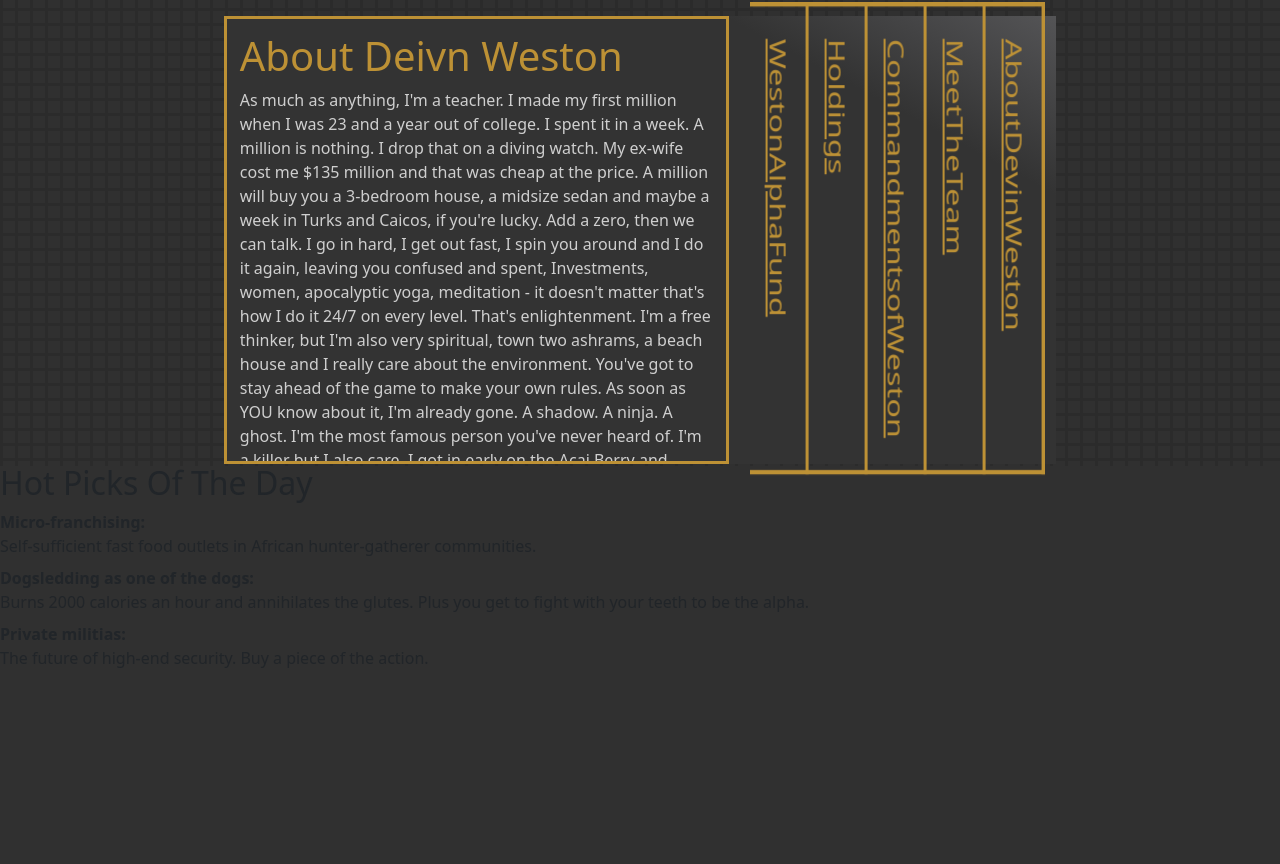
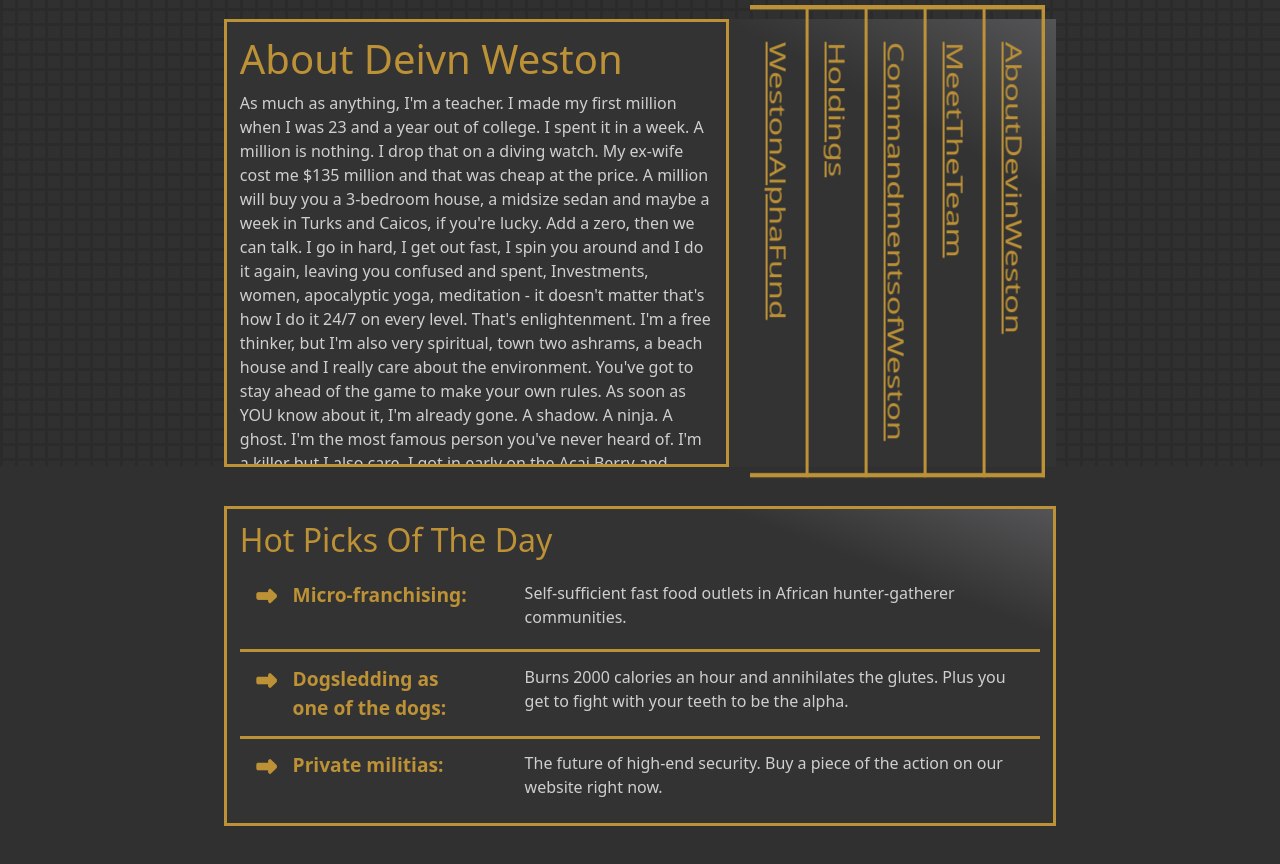
Before and after one commit to BharathVyaas/Be-Devin-Weston---GTA-V, an Angular app: page / in a window 1280 px wide. Shown: the part 334-1198 px from the top of the page. Before the commit the page ends 1020 px from the top, so only its background shows below. Built offline with nearby package versions, Linux system fonts and the light colour scheme.

Commit message:
modify css fotter

```diff
--- a/src/app/components/home/footer/footer.component.html
+++ b/src/app/components/home/footer/footer.component.html
@@ -1,17 +1,38 @@
+<section
+  class="_border _margin-top light-effect _view-width mx-auto footer-section"
+>
   <h2>Hot Picks Of The Day</h2>
 
-<dl>
-  <dt>Micro-franchising:</dt>
+  <dl class="footer-section-description">
+    <div class="description-item">
+      <dt>
+        <span class="arrow"></span
+        ><span class="description-title">Micro-franchising:</span>
+      </dt>
       <dd>
-    Self-sufficient fast food outlets in African hunter-gatherer communities.
+        Self-sufficient fast food outlets in African hunter-gatherer
+        communities.
       </dd>
-
-  <dt>Dogsledding as one of the dogs:</dt>
+    </div>
+    <div class="description-item">
+      <dt>
+        <span class="arrow"></span
+        ><span class="description-title">Dogsledding as one of the dogs:</span>
+      </dt>
       <dd>
         Burns 2000 calories an hour and annihilates the glutes. Plus you get to
         fight with your teeth to be the alpha.
       </dd>
-
-  <dt>Private militias:</dt>
-  <dd>The future of high-end security. Buy a piece of the action.</dd>
+    </div>
+    <div class="description-item">
+      <dt>
+        <span class="arrow"></span
+        ><span class="description-title">Private militias:</span>
+      </dt>
+      <dd>
+        The future of high-end security. Buy a piece of the action on our
+        website right now.
+      </dd>
+    </div>
   </dl>
+</section>
--- a/src/app/components/navbar/navbar.component.html
+++ b/src/app/components/navbar/navbar.component.html
@@ -1,4 +1,4 @@
 <nav class="d-flex justify-content-around">
-  <h1 class="my-auto p-3">Be Devin Weston</h1>
+  <h2 class="my-auto p-3">Be Devin Weston</h2>
   <p class="my-auto">Be Yourself, I'm Already Taken.</p>
 </nav>
--- a/src/styles.css
+++ b/src/styles.css
@@ -63,6 +63,12 @@ body {
 }
 
 /*   Util   */
+.arrow {
+  content: url("./assets/icons/arrow.png");
+  width: 40px;
+  height: 40px;
+}
+
 .light-effect {
   background-image: linear-gradient(
     to right top,
@@ -80,7 +86,7 @@ body {
 }
 
 ._margin-top {
-  margin-top: 2rem;
+  margin-top: 2.4rem;
 }
 
 ._view-width {
@@ -137,6 +143,7 @@ header {
   height: 28rem;
 }
 
+/*  Main - Body - Title  */
 ._body-title-group {
   transform: rotate(90deg) translate(0.4rem, 4rem) scaleX(1.444);
 }
@@ -153,6 +160,8 @@ header {
   color: var(--text-gold);
 }
 
+/*  Main - Body - Description  */
+
 ._body-description {
   padding: 0.8rem;
   padding-bottom: 0;
@@ -164,4 +173,46 @@ header {
   color: var(--text-gold);
 }
 
+/*  Main - Footer  */
+
+.footer-section {
+  color: var(--text-silver);
+  margin-bottom: 3rem;
+  padding: 0.8rem 0.8rem 0;
+}
+
+.footer-section h2 {
+  color: var(--text-gold);
+}
+
+.description-item {
+  display: flex;
+  justify-content: space-between;
+  padding: 0.8rem;
+}
+
+.description-item dt {
+  color: var(--text-gold);
+  margin-right: 3rem;
+  min-width: 14rem;
+  display: flex;
+}
+
+.description-item dt .arrow {
+  padding-bottom: 0.6rem;
+  padding-right: 0.8rem;
+}
+
+.description-title {
+  font-size: 1.2rem;
+}
+
+.description-item:nth-child(2) {
+  border-block: 3px solid #bd9135;
+}
+
+.description-item:nth-child(3) {
+  padding-bottom: 0;
+}
+
 /*  Media Query  */
```
Also changed, not shown: src/assets/icons/arrow.png (added). Lines whose indentation alone changed are shown as unchanged.
